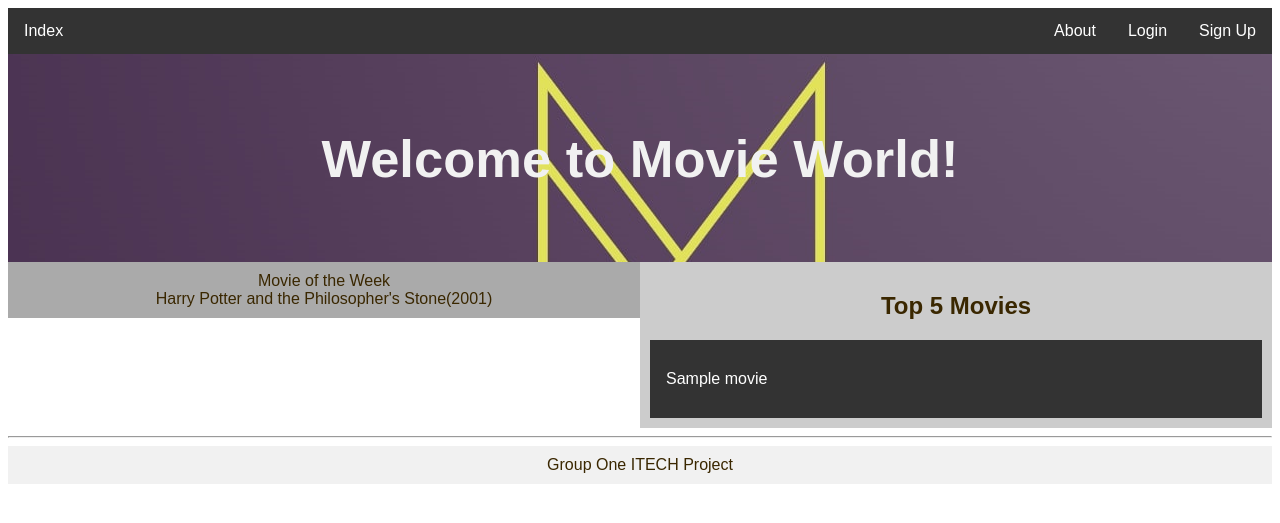
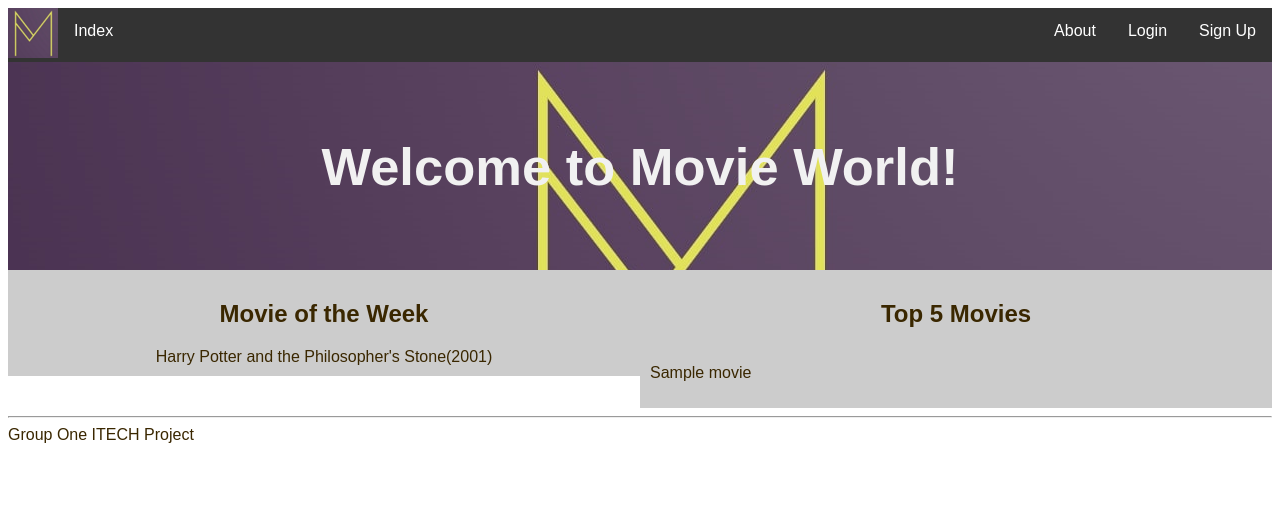
Before and after one commit to ChinwekeleIzuzu/MovieWorld, a Django app: page / in a window 1280 px wide. Shown: the top 523 px of the page. Run offline with Django 3.2, Linux system fonts and the light colour scheme; tables that the repository leaves empty hold one stand-in row (values such as "Sample post"); some libraries are stand-ins or nearby versions.

Commit message:
css revised add index.css

```diff
--- a/static/polls/baseStyle.css
+++ b/static/polls/baseStyle.css
@@ -3,6 +3,7 @@ head{
 }
 
 body {
+    font-family: Arial, Helvetica, sans-serif;
     color: #3a2700;
     background-color: #ffffff;
   }
@@ -11,6 +12,7 @@ h1 {
     color: #996600;
     margin-left: 20px;
   }
+
 
 
 ul {
--- /dev/null
+++ b/static/polls/index.css
@@ -0,0 +1,47 @@
+* {
+    box-sizing: border-box;
+  }
+
+
+  /* Style the header */
+  .header {
+    background-image: url('static/img/logo4.jpg');
+    background-color: #7e7e7e;
+    padding: 30px;
+    text-align: center;
+    font-size: 35px;
+    color: #f1f1f1;
+  }
+
+  /* Create three equal columns that floats next to each other */
+  .column {
+    float: left;
+    width: 50%;
+    padding: 10px;
+    background-color:#ccc
+  }
+
+  /* Clear floats after the columns */
+  .row:after {
+    content: "";
+    display: table;
+    clear: both;
+  }
+
+
+
+  /* Responsive layout - makes the three columns stack on top of each other instead of next to each other */
+  @media (max-width: 600px) {
+    .column {
+      width: 100%;
+    }
+  }
+
+  img {
+       width: 100%;
+        height: auto;
+}
+
+.list {
+    background-color: #ccc;
+}
--- a/static/polls/navigation.css
+++ b/static/polls/navigation.css
@@ -18,7 +18,7 @@ ul {
     text-decoration: none;
   }
 
-  /* 当鼠标悬停时把链接颜色更改为 #111（黑色） */
+
   li a:hover {
     background-color: #111;
   }
--- a/static/polls/sign_up.css
+++ b/static/polls/sign_up.css
@@ -1,5 +1,5 @@
 .form {
-  margin: auto;
+  margin: 200px auto;
   top: 0;
   left: 0;
   right: 0;
--- a/templates/movieworld/base.html
+++ b/templates/movieworld/base.html
@@ -7,7 +7,7 @@
     <head>
         <link rel="stylesheet" href="{% static 'polls/baseStyle.css' %}">
 
-        <link href="{% static '/img/logo4.jpg' %}" rel="icon">
+        <link href="{% static '/img/smalllogo.png' %}" rel="icon">
         <title>
             MovieWorld -
             {% block title_block %}
@@ -18,6 +18,7 @@
     <body>
         <div>
             <ul>
+                <li class="logo"><img src="{% static "img/smalllogo2.png" %}" alt="Movie World logo" /> </li>
                 <li><a href="{% url 'movieworld:index' %}">Index</a></li>
                 {% if user.is_authenticated %}
                 <li style="float:right"><a href="{% url 'movieworld:logout' %}">Logout</a></li>
--- a/templates/movieworld/index.html
+++ b/templates/movieworld/index.html
@@ -9,60 +9,7 @@
 
 {% block body_block %}
 <head>
-	<style>
-		* {
-		  box-sizing: border-box;
-		}
-
-		body {
-		  font-family: Arial, Helvetica, sans-serif;
-		}
-
-		/* Style the header */
-		.header {
-
-		  background-color: #7e7e7e;
-		  padding: 30px;
-		  text-align: center;
-		  font-size: 35px;
-		  color: #f1f1f1;
-		  background-image: url("static/img/logo4.jpg");
-		}
-
-		/* Create three equal columns that floats next to each other */
-		.column {
-		  float: left;
-		  width: 50%;
-		  padding: 10px;
-		}
-
-		/* Clear floats after the columns */
-		.row:after {
-		  content: "";
-		  display: table;
-		  clear: both;
-		}
-
-		/* Style the footer */
-		.footer {
-		  background-color: #f1f1f1;
-		  padding: 10px;
-		  text-align: center;
-		}
-
-		/* Responsive layout - makes the three columns stack on top of each other instead of next to each other */
-		@media (max-width: 600px) {
-		  .column {
-			width: 100%;
-		  }
-		}
-
-		img {
- 			width: 100%;
-  			height: auto;
-  			opacity: 0.3;
-}
-		</style>
+	<link rel="stylesheet" type="text/css" href="{% static 'polls/index.css' %}">
 </head>
 
 <div class="header">
@@ -70,18 +17,18 @@
   </div>
 
   <div class="row">
-	<div class="column" style="background-color:#aaa;">
-		<center>Movie of the Week<br>
+	<div class="column" >
+		<center><h2>Movie of the Week<br></h2>
 			Harry Potter and the Philosopher's Stone(2001)</center></div>
-	<div class="column" style="background-color:#ccc;">
+	<div class="column" >
 		<center><h2>Top 5 Movies</h2>
 
 
 		{% if movies %}
-			<ul>
+			<ul class="list">
 			{% for movie in movies %}
 				<li>
-					<p><a href="{% url 'movieworld:details' movie.movie_id %}">{{ movie.title }}</a></p
+					<p>{{ movie.title }}</p>
 				</li>
 			{% endfor %}
 			</ul>
--- a/templates/movieworld/search.html
+++ b/templates/movieworld/search.html
@@ -8,10 +8,10 @@
 {% block body_block %}
 
 <head>
-    <link rel="stylesheet" type="text/css" href="{% static 'polls/search.css'%}">
+    <link rel="stylesheet" type="text/css" href="{% static 'polls/search.css' %}">
 </head>
 
-<center><h1 class="m-5"><mark>Search for a Movie:</mark></h1></center>
+<center><h1 class="m-5"><mark>Search for a Movie</mark></h1></center>
 <form>
     <div>
         {% csrf_token %}
```
Also changed, not shown: static/polls/about.css (+9 -0 lines), static/polls/search.css (+6 -2 lines), templates/movieworld/about.html (+4 -3 lines), static/img/smalllogo.png (added), static/img/smalllogo2.png (added), 2 other files.
